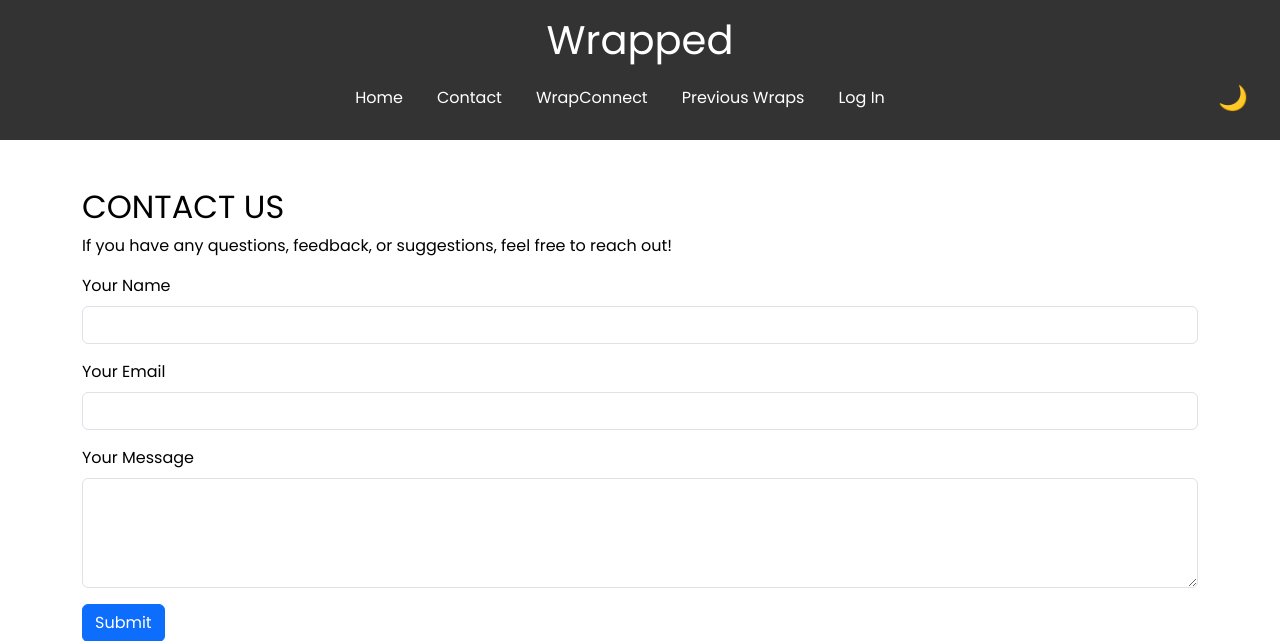
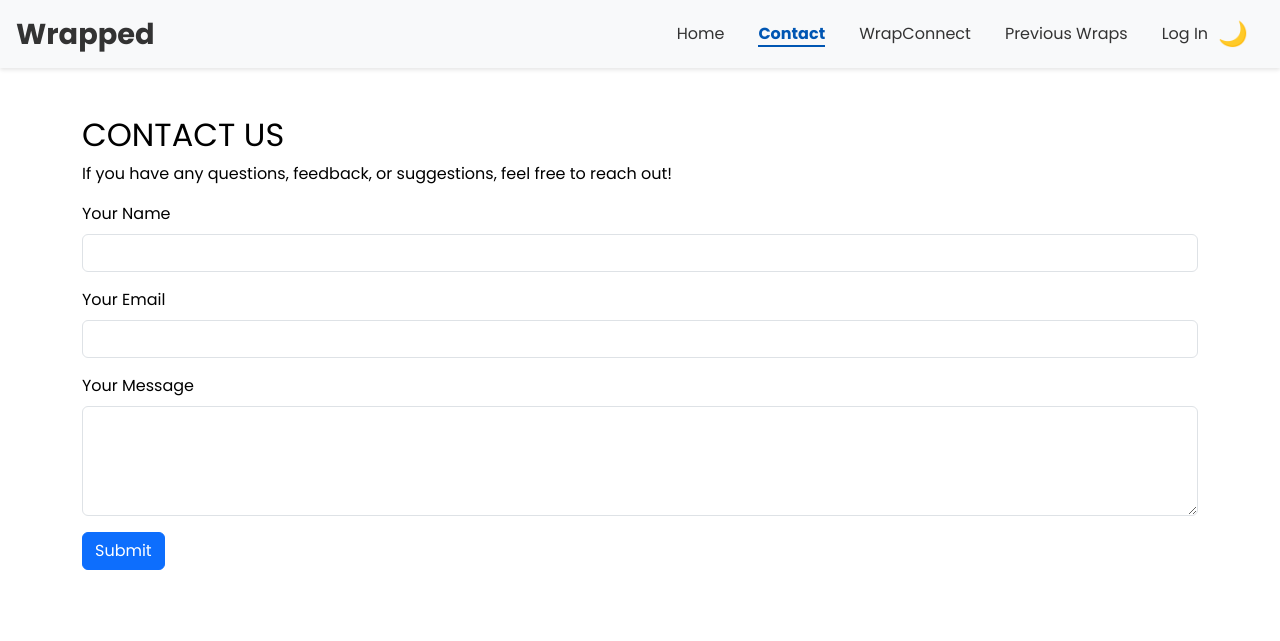
Before and after one commit to Blance5/Spotify-Wrapped, a Django app: page /contact/ in a window 1280 px wide. Shown: the top 641 px of the page. Run offline with Django 5.2, Linux system fonts and the light colour scheme.

Commit message:
improved nav bar
simplified nav bar, made nav bar sticky, included hover over + highlight current page the user is in

```diff
--- a/Wrapped_Proj/Wrapped/templates/base.html
+++ b/Wrapped_Proj/Wrapped/templates/base.html
@@ -27,7 +27,24 @@
             color: #ffffff;
         }
 
-        header nav {
+        header {
+            position: sticky;
+            top: 0;
+            z-index: 1000;
+            background-color: #f8f9fa; /* Navbar background color */
+            box-shadow: 0 2px 4px rgba(0, 0, 0, 0.1);
+            padding: 0.5rem 1rem;
+        }
+
+        header h1 {
+            font-size: 1.8rem;
+            font-weight: bold;
+            color: #333; /* Default color for light mode */
+            margin: 0;
+            transition: color 0.3s;
+        }
+
+        nav {
             display: flex;
             justify-content: space-between;
             align-items: center;
@@ -52,6 +69,26 @@
             display: inline;
         }
 
+        /* Hover effect for nav links */
+        .nav-links ul li a {
+            text-decoration: none;
+            color: #333; /* Default color */
+            transition: color 0.3s, border-bottom 0.3s;
+            border-bottom: 2px solid transparent;
+        }
+
+        .nav-links ul li a:hover {
+            color: #007bff; /* Hover color */
+            border-bottom: 2px solid #007bff; /* Underline effect */
+        }
+
+        /* Highlight active page */
+        .nav-links ul li a.active {
+            font-weight: bold;
+            color: #0056b3; /* Active page color */
+            border-bottom: 2px solid #0056b3;
+        }
+
         .dark-mode-toggle {
             cursor: pointer;
             font-size: 1.5rem;
@@ -60,25 +97,51 @@
 </head>
 <body class="{{ request.COOKIES.theme|default:'light-mode' }}">
     <header>
+    <div style="display: flex; align-items: center; justify-content: space-between;">
         <h1>Wrapped</h1>
         <nav>
             <div class="nav-links">
                 <ul>
-            <li><a href="{% url 'home_redirect' %}">Home</a></li>
-            <li><a href="{% url 'contact' %}">Contact</a></li>
-            <li><a href="{% url 'wrap_connect' %}">WrapConnect</a></li>
-            <li><a href="{% url 'previous_wraps' %}">Previous Wraps</a></li>
+                    <li>
+                        <a href="{% url 'home_redirect' %}"
+                           class="{% if request.resolver_match.url_name == 'home_redirect' %}active{% endif %}">
+                            Home
+                        </a>
+                    </li>
+                    <li>
+                        <a href="{% url 'contact' %}"
+                           class="{% if request.resolver_match.url_name == 'contact' %}active{% endif %}">
+                            Contact
+                        </a>
+                    </li>
+                    <li>
+                        <a href="{% url 'wrap_connect' %}"
+                           class="{% if request.resolver_match.url_name == 'wrap_connect' %}active{% endif %}">
+                            WrapConnect
+                        </a>
+                    </li>
+                    <li>
+                        <a href="{% url 'previous_wraps' %}"
+                           class="{% if request.resolver_match.url_name == 'previous_wraps' %}active{% endif %}">
+                            Previous Wraps
+                        </a>
+                    </li>
                     {% if user.is_authenticated %}
-                <li><a href="{% url 'logout' %}">Log Out</a></li>
+                        <li>
+                            <a href="{% url 'logout' %}">Log Out</a>
+                        </li>
                     {% else %}
-                <li><a href="{% url 'spotify_login' %}">Log In</a></li>
+                        <li>
+                            <a href="{% url 'spotify_login' %}">Log In</a>
+                        </li>
                     {% endif %}
                 </ul>
             </div>
             <div class="dark-mode-toggle" id="darkModeToggle">🌞</div>
         </nav>
+    </div>
+</header>
 
-    </header>
 
     <main>
         {% block content %}
```
Also changed, not shown: Wrapped_Proj/db.sqlite3. Lines whose indentation alone changed are shown as unchanged.
